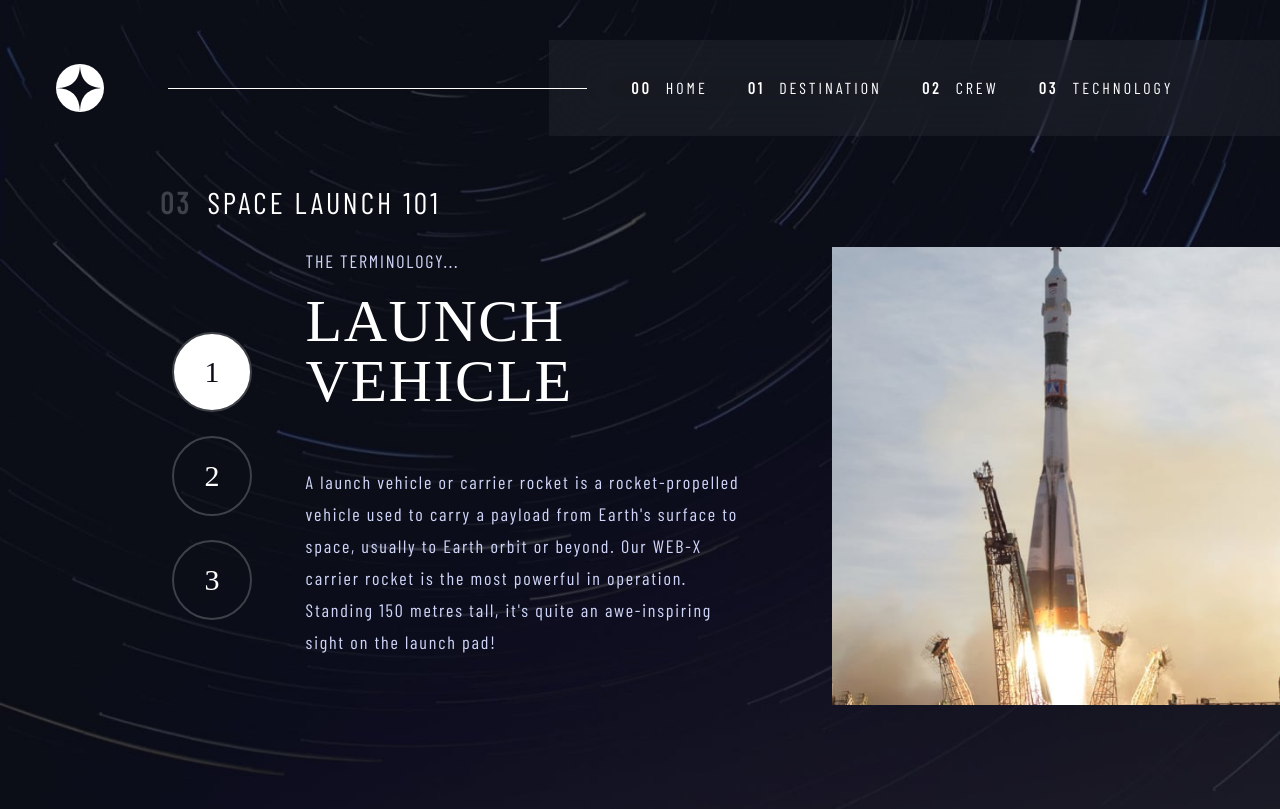
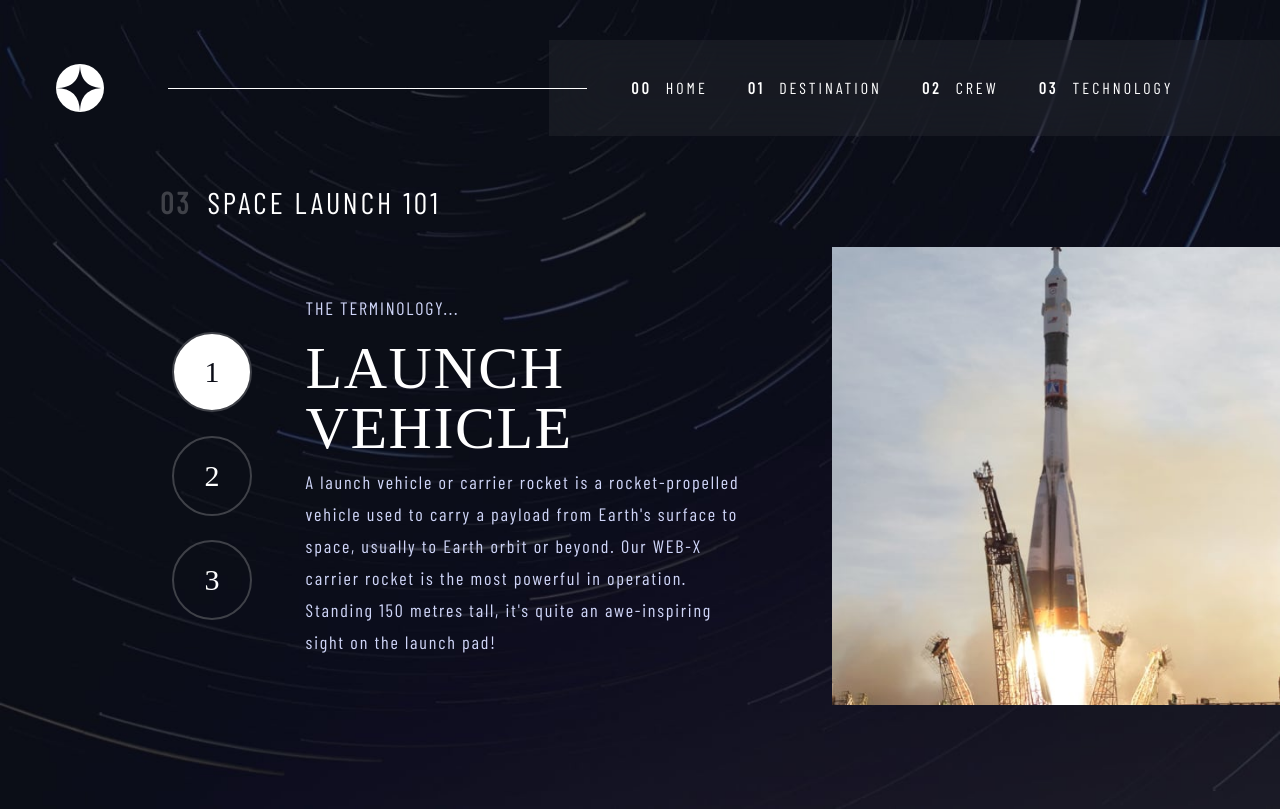
Before and after one commit to Hikmahx/space-tourism, a React (Create React App) app: page /technology in a window 1280 px wide. Built offline with nearby package versions, Linux system fonts and the light colour scheme; a web font is replaced by a local one.

Commit message:
tech component style updated

```diff
--- a/public/css/_technology.scss
+++ b/public/css/_technology.scss
@@ -42,6 +42,7 @@
   .tech-text{
     display: grid;
     grid-template-areas: "h2" "p";
+    height: max-content;
 
     h2{
       grid-area: h2;
--- a/public/css/style.css
+++ b/public/css/style.css
@@ -442,6 +442,9 @@
   display: -ms-grid;
   display: grid;
       grid-template-areas: "h2" "p";
+  height: -webkit-max-content;
+  height: -moz-max-content;
+  height: max-content;
 }
 
 .technology .tech-text h2 {
--- a/src/pages/Technology.jsx
+++ b/src/pages/Technology.jsx
@@ -54,7 +54,7 @@ const Technology = () => {
 
         <div className="lg:pl-16 xl:pl-40 technology relative mt-20 sm:mt-28 md:mt-32 font-barlow text-white pb-20 mb-1 md:mb-4 xl:mb-6">
         <h1 className="uppercase text-center md:text-left md:pl-8 lg:pl-0 text-base sm:text-2xl lg:text-3xl tracking-widest mb-9 md:mb-14 md:pb-1"><strong className="mr-4 text-grayish-blue xl:font-bold">03</strong>space launch 101</h1>
-          <div className="tech-container flex flex-col lg:flex-row text-center mx-auto">
+          <div className="tech-container flex flex-col lg:flex-row text-center mx-auto lg:items-center">
             <div className="tech-imgs lg:w-2/5 lg:order-3 w-full mb-10 lg:mb-0">
             {technology.map(technology=>(
               <div key={technology.name} className="tech-img-wrapper">
@@ -75,7 +75,7 @@ const Technology = () => {
               </div>
             </div>
 
-            <div className="tech-text lg:w-2/5 lg:order-2 lg:text-left mt-4 md:mt-9 lg:mt-0 lg:mr-4 xl:mr-0 lg:flex lg:flex-col justify-center">
+            <div className="tech-text lg:w-2/5 lg:order-2 lg:text-left mt-4 md:mt-9 lg:mt-0 lg:mr-4 xl:mr-0 lg:flex lg:flex-col justify-center xl:justify-start ">
               {technology.map(technology=>(
               <h2 key={technology.name} className="uppercase text-base text-light-blue sm:text-lg md:tracking-widest">
                 the terminology...
```
Also changed, not shown: 1 other file (tests, documents, lock files or other folders).
